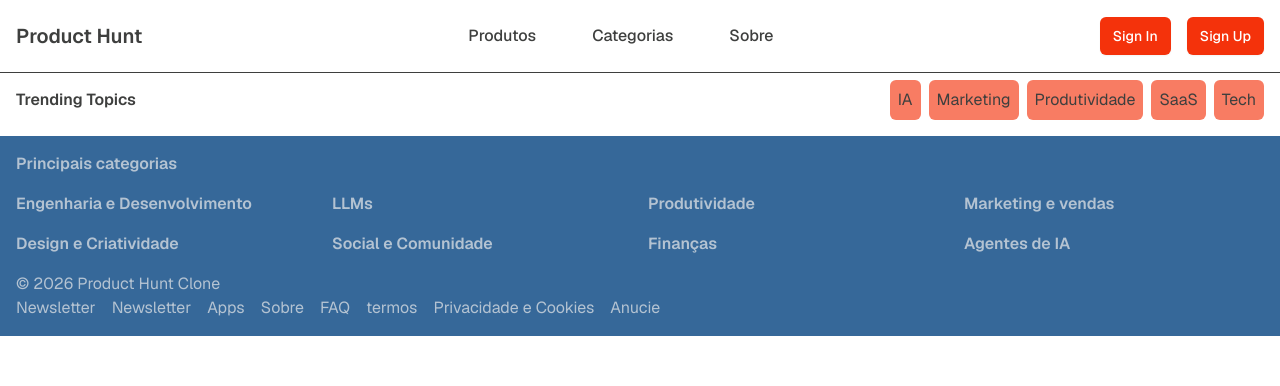
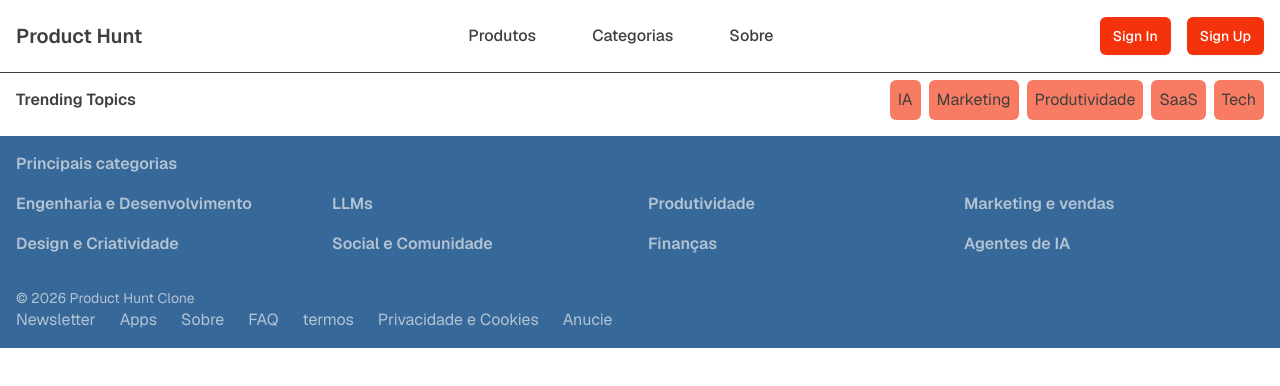
Before and after one commit to eusantosdev/product-hunt-clone, a Next.js app: page / in a window 1280 px wide. Shown: the top 386 px of the page. Built offline with nearby package versions, Linux system fonts and the light colour scheme.

Commit message:
feat: add array of links

```diff
--- a/src/components/Footer.tsx
+++ b/src/components/Footer.tsx
@@ -1,5 +1,15 @@
 export default function Footer() {
     const categories = ["Engenharia e Desenvolvimento", "LLMs", "Produtividade", "Marketing e vendas", "Design e Criatividade", "Social e Comunidade", "Finanças", "Agentes de IA"];
+
+    const links = [
+        { label: "Newsletter", href: "#"},
+        { label: "Apps", href: "#"},
+        { label: "Sobre", href: "#"},
+        { label: "FAQ", href: "#"},
+        { label: "Nossos termos", href: "#"},
+        { label: "Privacidade e Cookies", href: "#"},
+        { label: "Anucie aqui", href: "#"},
+    ]
 
     return(
         <footer className="w-full p-4 text-[#B4C3D2] bg-[#366899]">
@@ -16,10 +26,11 @@
                     ))}
                 </div>
 
-                <div className="pt-4">
-                    <p>© 2026 Product Hunt Clone</p>
-                    <ul className="flex flex-wrap gap-4">
-                        <li><a href="#">Newsletter</a></li>
+                <div className="pt-8">
+                    <p className="text-sm">
+                        © 2026 Product Hunt Clone
+                    </p>
+                    <ul className="flex flex-wrap gap-6">
                         <li><a href="#">Newsletter</a></li>
                         <li><a href="#">Apps</a></li>
                         <li><a href="#">Sobre</a></li>
```
